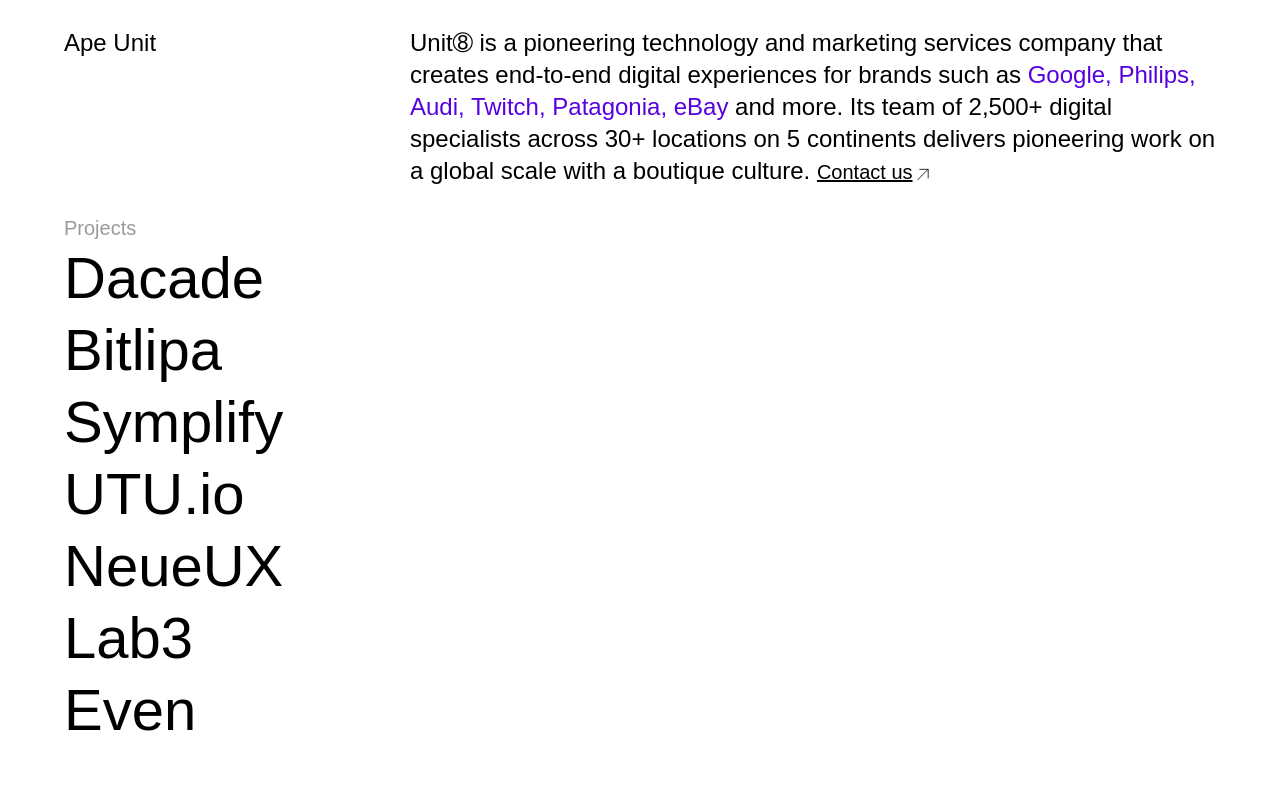
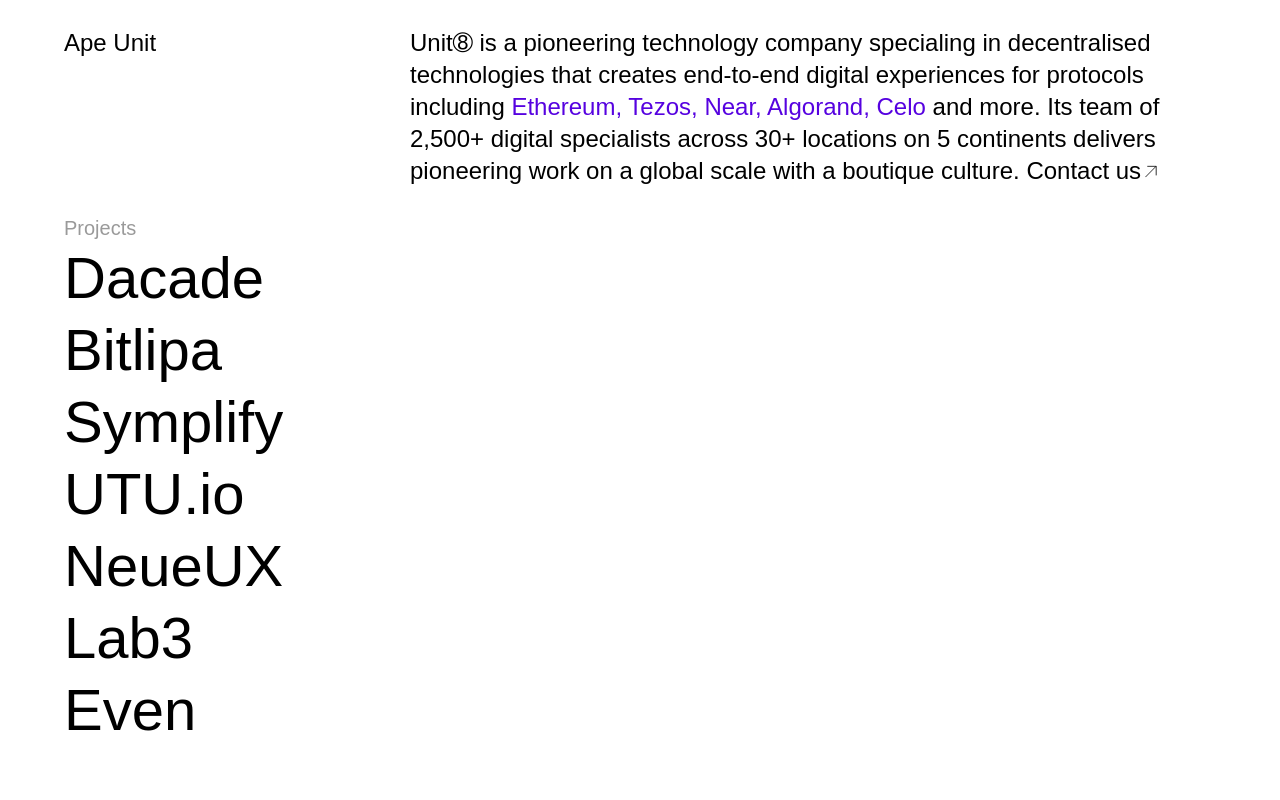
Before and after one commit to TheGymRwanda/zzz-unit8, a Next.js app: page / in a window 1280 px wide. Shown: the top 800 px of the page. Built offline with nearby package versions, Linux system fonts and the light colour scheme; a web font is replaced by a local one.

Commit message:
bug: refactor header component
Changes the header content
Remove the underline

#done

```diff
--- a/components/sections/BlogPost.jsx
+++ b/components/sections/BlogPost.jsx
@@ -68,13 +68,13 @@ export default function BlogPost() {
 
 
     return(
-        <div className="mb-32 mx-auto relative">
+        <div className="relative mx-auto mb-32">
             <Wrapper>
-                <div className="flex items-center mb-5 gap-4">
-                    <h3 className="relative text-muted-300 font-grotesk  font-normal leading-8 text-xl ">
+                <div className="flex items-center gap-4 mb-5">
+                    <h3 className="relative text-xl font-normal leading-8 text-muted-300 font-grotesk ">
                         Blog
                     </h3>
-                    <div className="hidden xl:flex relative gap-2 items-center self-center mt-2">
+                    <div className="relative items-center self-center hidden gap-2 mt-2 xl:flex">
                         <div className="rotate-180 cursor-pointer" onClick={scrollBlogBack}>
                             <RightArrow stroke={ !scrolled ? "#9A9A9A" :  ""} />
                         </div>
@@ -84,7 +84,7 @@ export default function BlogPost() {
                     </div>
                 </div>
             </Wrapper>
-            <div ref={mainWrapperRef} className="px-5 mx-auto  2xl:left-layout  relative lg:px-16 md:px-9 flex max-w-full overflow-x-auto gap-6 p-6 hide-scroll">
+            <div ref={mainWrapperRef} className="relative flex max-w-full gap-6 p-6 px-5 overflow-x-auto lg:px-16 md:px-9 hide-scroll">
                 {
                     blogs.map((value, index) => {
                         let {date , title , description, tags} = value;
@@ -93,7 +93,7 @@ export default function BlogPost() {
                                 {
                                     tags.map((value,index) => (
                                         <div key={index} className="bg-muted-50 rounded-2.3xl px-2.5 py-01">
-                                            <p className="text-muted-200 text-lg font-normal">
+                                            <p className="text-lg font-normal text-muted-200">
                                                 {value}
                                             </p>
                                         </div>
--- a/components/sections/Header.jsx
+++ b/components/sections/Header.jsx
@@ -3,21 +3,20 @@ import CustomLink from "../ui/CustomLink";
 export default function Header() {
     return (
         <section className="my-6.6  w-full">
-            <div className="flex gap-5.5 flex-col min-w-full text-2.5xl font-normal leading-7 xl:flex-row lg:justify-between lg:text-2xl">
+            <div className="flex gap-5.5 flex-col min-w-full text-2.5xl font-normal leading-7 xl:flex-row lg:justify-between lg:text-2xl -tracking-sm">
                 <h1 className="flex-grow">
                     Ape Unit
                 </h1>
                 <span className="xl:w-50">
-                    Unit➇ is a pioneering technology and marketing
-                    services company that creates end-to-end digital
-                    experiences for brands such as
+                    Unit➇ is a pioneering technology company specialing in
+                    decentralised technologies that creates end-to-end digital
+                    experiences for protocols including
                     <span className="text-primary-300">
-                        {" "}Google, Philips, Audi, Twitch, Patagonia, eBay {" "}
+                        {" "}Ethereum, Tezos, Near, Algorand, Celo{" "}
                     </span>
-                    and more. Its team
-                    of 2,500+ digital specialists across 30+ locations
-                    on 5 continents delivers pioneering work on a global
-                    scale with a boutique culture.  <CustomLink text="Contact us" link={"mailto:web3@apeunit.com"} style={"text-2xl"} />
+                    and more. Its team of 2,500+ digital specialists
+                    across 30+ locations on 5 continents delivers pioneering work
+                    on a global scale with a boutique culture. <CustomLink text="Contact us" link={"mailto:web3@apeunit.com"} style={"text-2xl"} />
                 </span>
             </div>
         </section>
--- a/components/ui/CustomLink.jsx
+++ b/components/ui/CustomLink.jsx
@@ -5,11 +5,11 @@ export default function CustomLink({ link, text, style, target }) {
   return (
       <Link href={`${link ? link : "/"}`} target={target}>
         <div
-        className={`relative transition-all duration-700 inline-flex items-center text-xl font-normal leading-7  group underline hover:no-underline ${style}`}
+          className={`relative transition-all duration-700 inline-flex items-center lg:text-2xl text-2.5xl font-normal leading-7  group ${style}`}
         >
-        <span className="self-end ">{text}</span>
-        <div
-          className={`absolute  transition-all duration-300 -right-4 top-0.6 group-hover:top-0.2 lg:group-hover:top-0.3 group-hover:-right-5`}
+          <span className="self-end -tracking-sm">{text}</span>
+          <span
+            className={`absolute transition-all duration-300 -right-4 top-0.6 group-hover:top-0.2 lg:group-hover:top-0.3 group-hover:-right-5`}
           >
             <Image
               src={"/assets/icons/upRight_arrow.svg"}
@@ -17,7 +17,7 @@ export default function CustomLink({ link, text, style, target }) {
               height={"12"}
               alt="Up right icon"
             />
-        </div>
+          </span>
         </div>
       </Link>
   );
```
Lines whose indentation alone changed are shown as unchanged.
